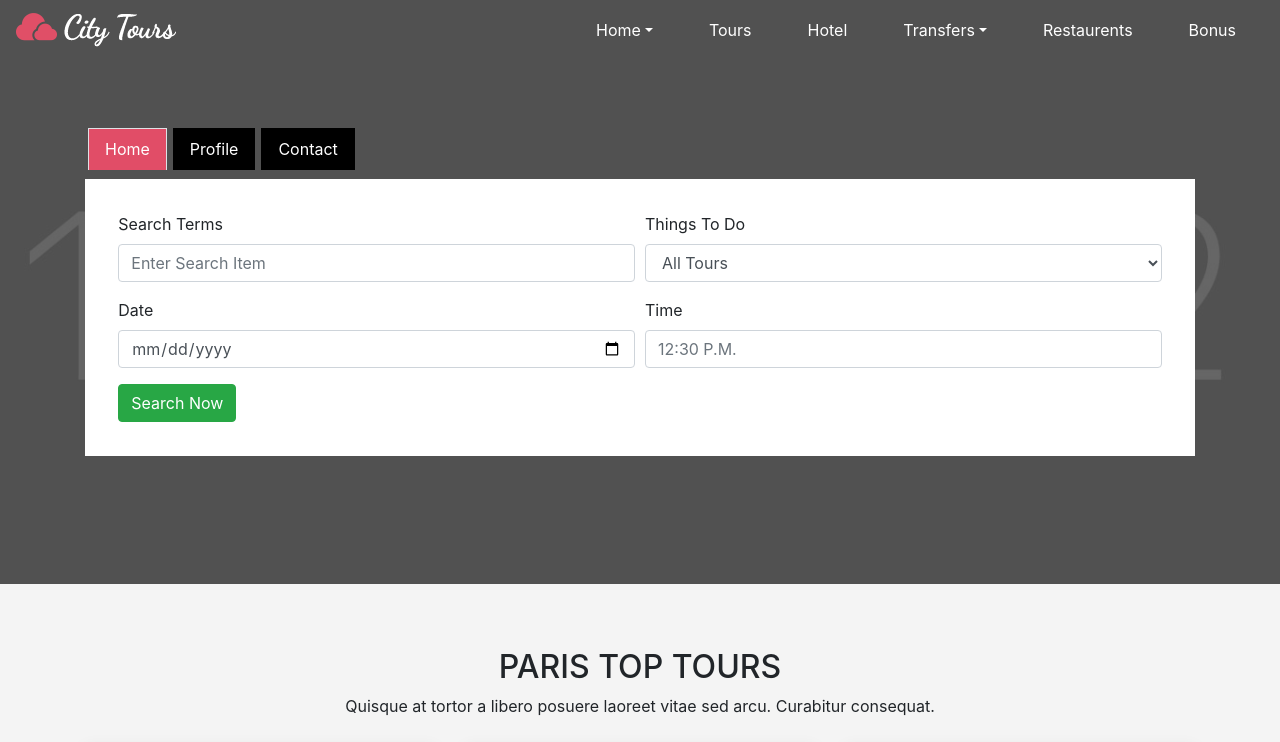
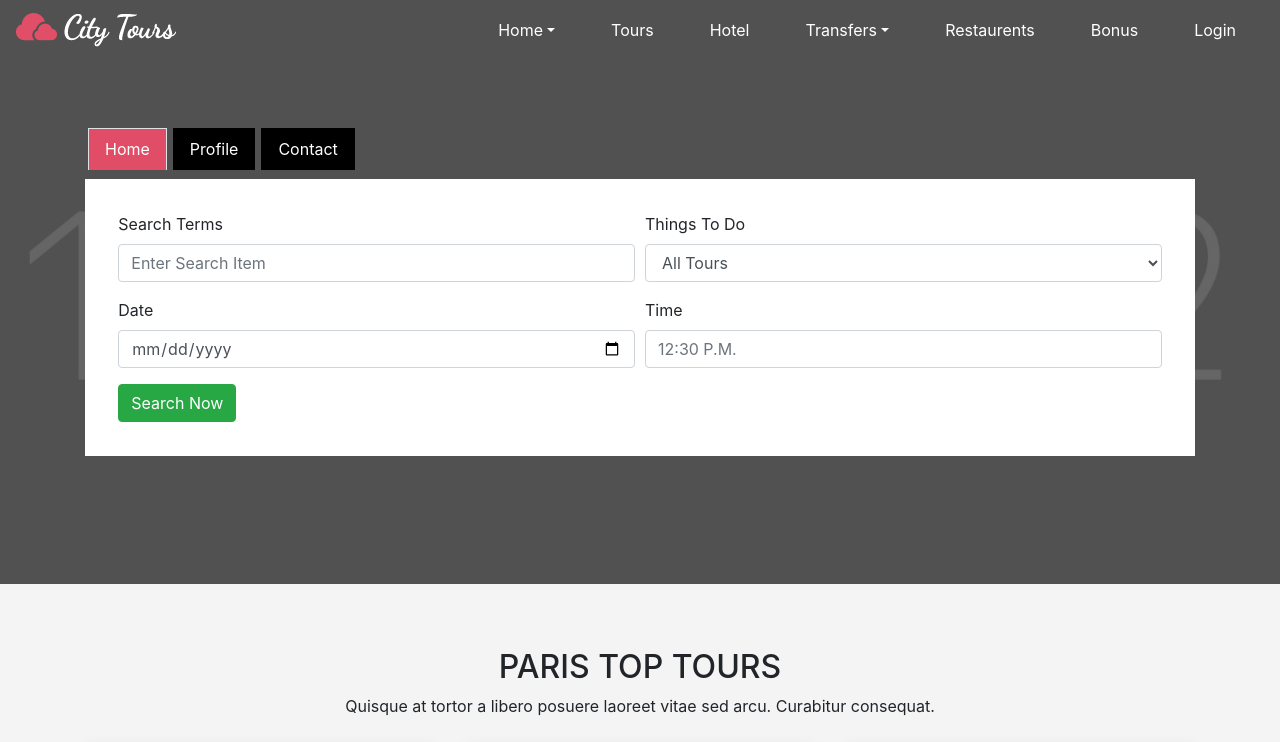
Before and after one commit to Aakashpaliwal/Books-test, a React (Create React App) app in the folder client/: page / in a window 1280 px wide. Shown: the top 742 px of the page. Built offline with nearby package versions, Linux system fonts and the light colour scheme.

Commit message:
add login and redirect to admin

```diff
--- a/client/src/Components/Login/AddLogin.js
+++ b/client/src/Components/Login/AddLogin.js
@@ -50,8 +50,8 @@ class AddLogin extends Component {
 		  .then(response => response.json())
 		  .then(json => {
 			   if(json.success === true){
-				// this.props.history.push('/');
-				alert('VALID CREDENTIALS CONGRATULATIONS!!!!')
+				this.props.history.push('/Admin');
+				// alert('VALID CREDENTIALS CONGRATULATIONS!!!!')
 				}else{
 					console.log(json);
 				}
--- a/client/src/Components/Navbar/Navbar.jsx
+++ b/client/src/Components/Navbar/Navbar.jsx
@@ -49,6 +49,8 @@ export class Navbar extends Component {
             </li>
             <li className="nav-item"> <a className="nav-link" href="#"><Link to ="/Blog">Bonus</Link></a>
             </li>
+            <li className="nav-item"> <a className="nav-link" href="#"><Link to ="/AddLogin">Login</Link></a>
+            </li>
             {/* <li className="nav-item">
              <a className="nav-link" href="/#contact">Contact</a>
             </li> */}
```
